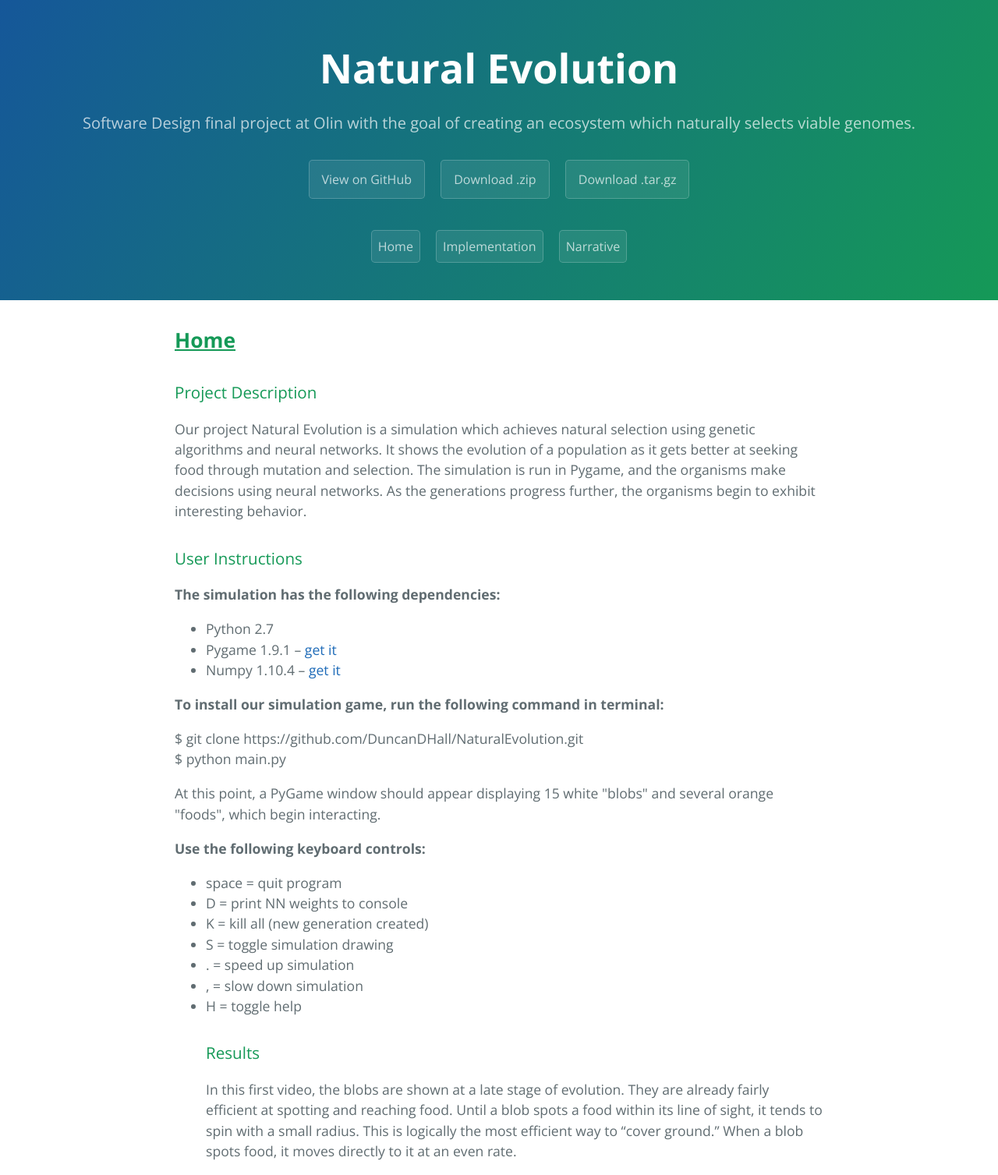
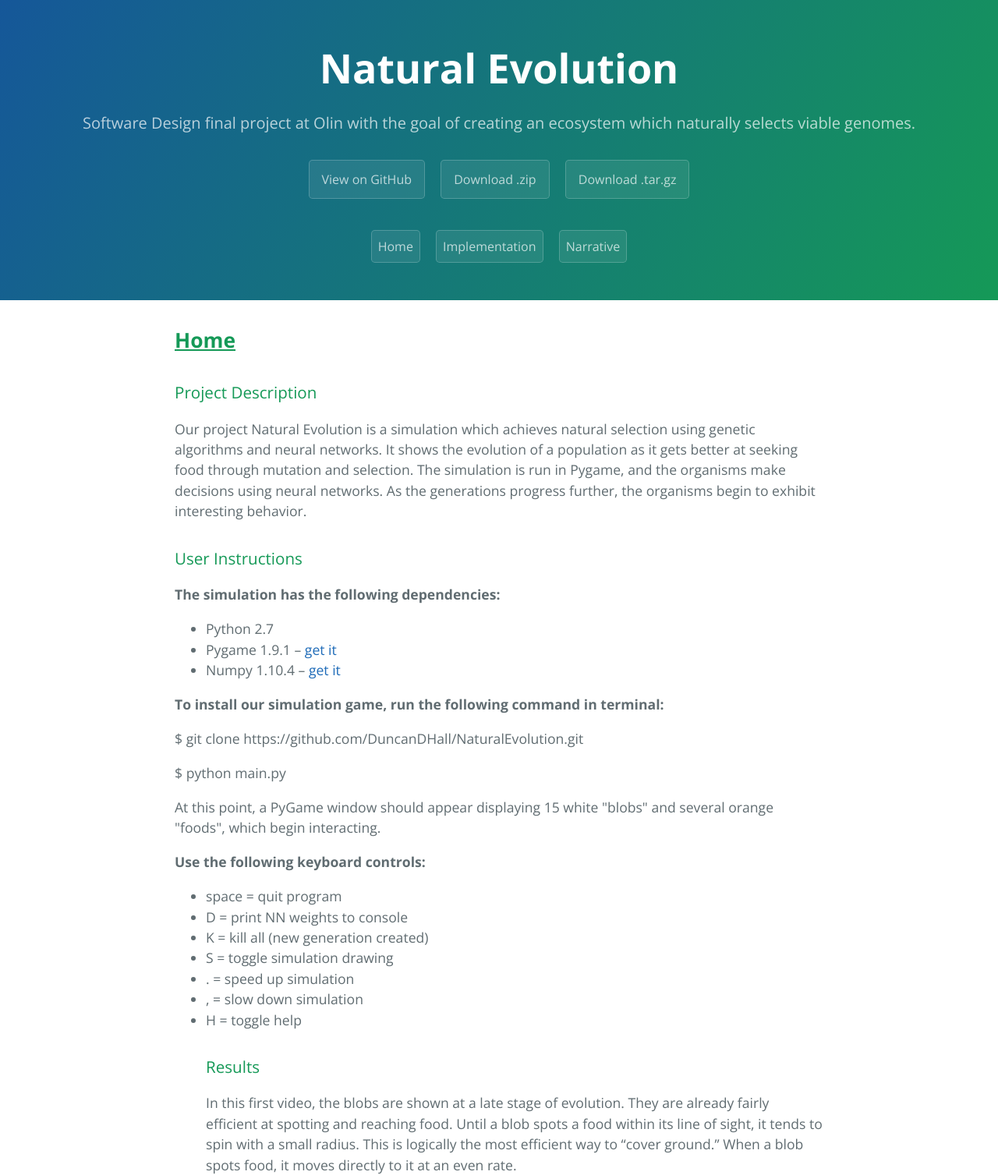
Before and after one commit to DuncanDHall/NaturalEvolution, a Jekyll site: the page index.html, which Jekyll copies as it is, in a window 1280 px wide. Shown: the top 1507 px of the page at 78% size. Built offline with Jekyll 4.4.1, drawn with Linux system fonts in a browser that asks for light colours; grey boxes are pictures that could not be loaded.

Commit message:
Update index.html

```diff
--- a/index.html
+++ b/index.html
@@ -44,10 +44,8 @@ Our project Natural Evolution is a simulation which achieves natural selection u
 <li>Numpy 1.10.4 – <a href="http://www.scipy.org/scipylib/download.html">get it</a></li>
 </ul>
 <p><b>To install our simulation game, run the following command in terminal:</b></p>
-<div class="boxed">
-$ git clone https://github.com/DuncanDHall/NaturalEvolution.git<br>
-$ python main.py
-</div>
+<p>$ git clone https://github.com/DuncanDHall/NaturalEvolution.git</p>
+<p>$ python main.py</p>
 <p>At this point, a PyGame window should appear displaying 15 white "blobs" and several orange "foods", which begin interacting.</p>
 <p><b>Use the following keyboard controls: </b><br>
 <ul>
```
